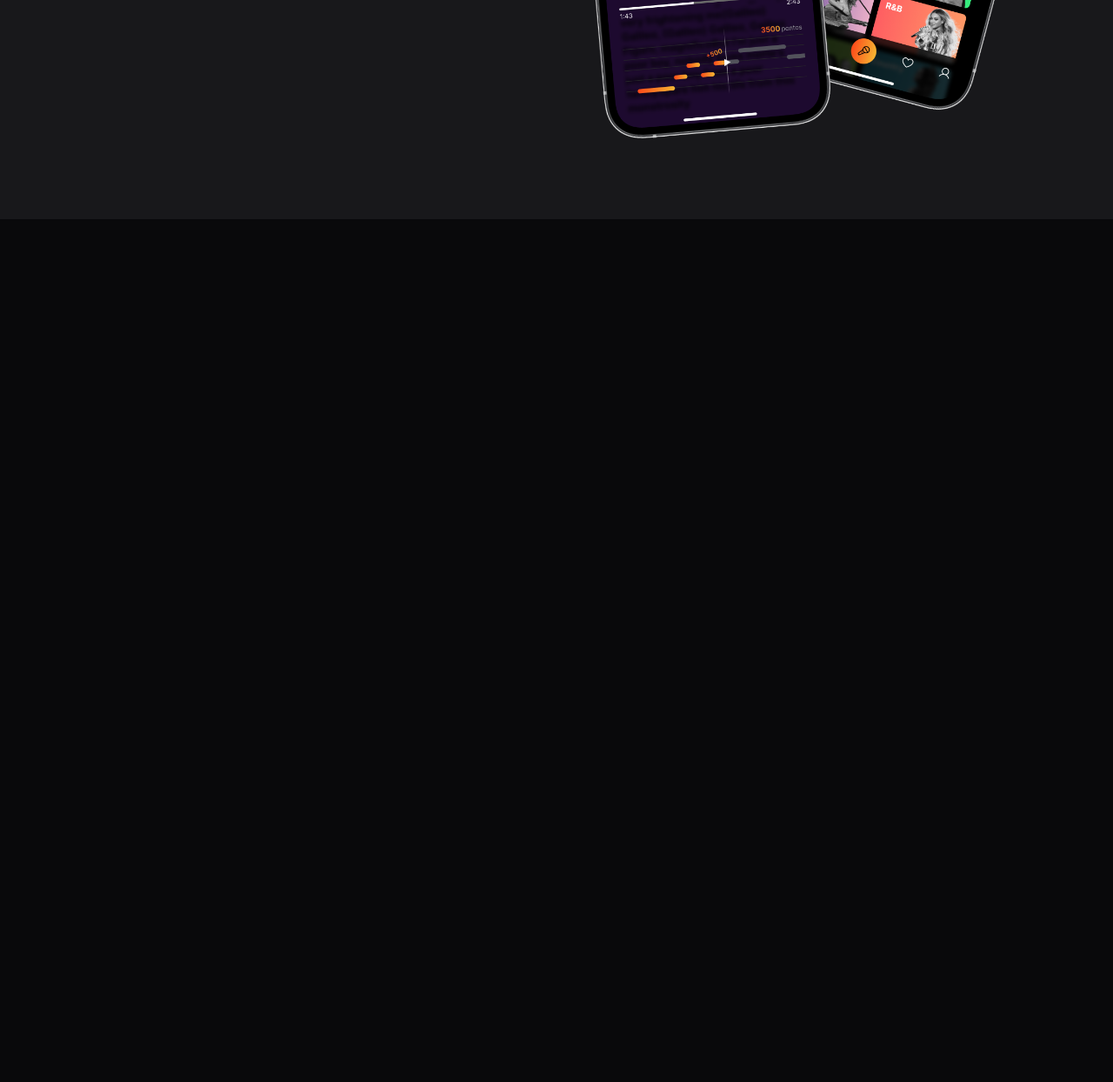
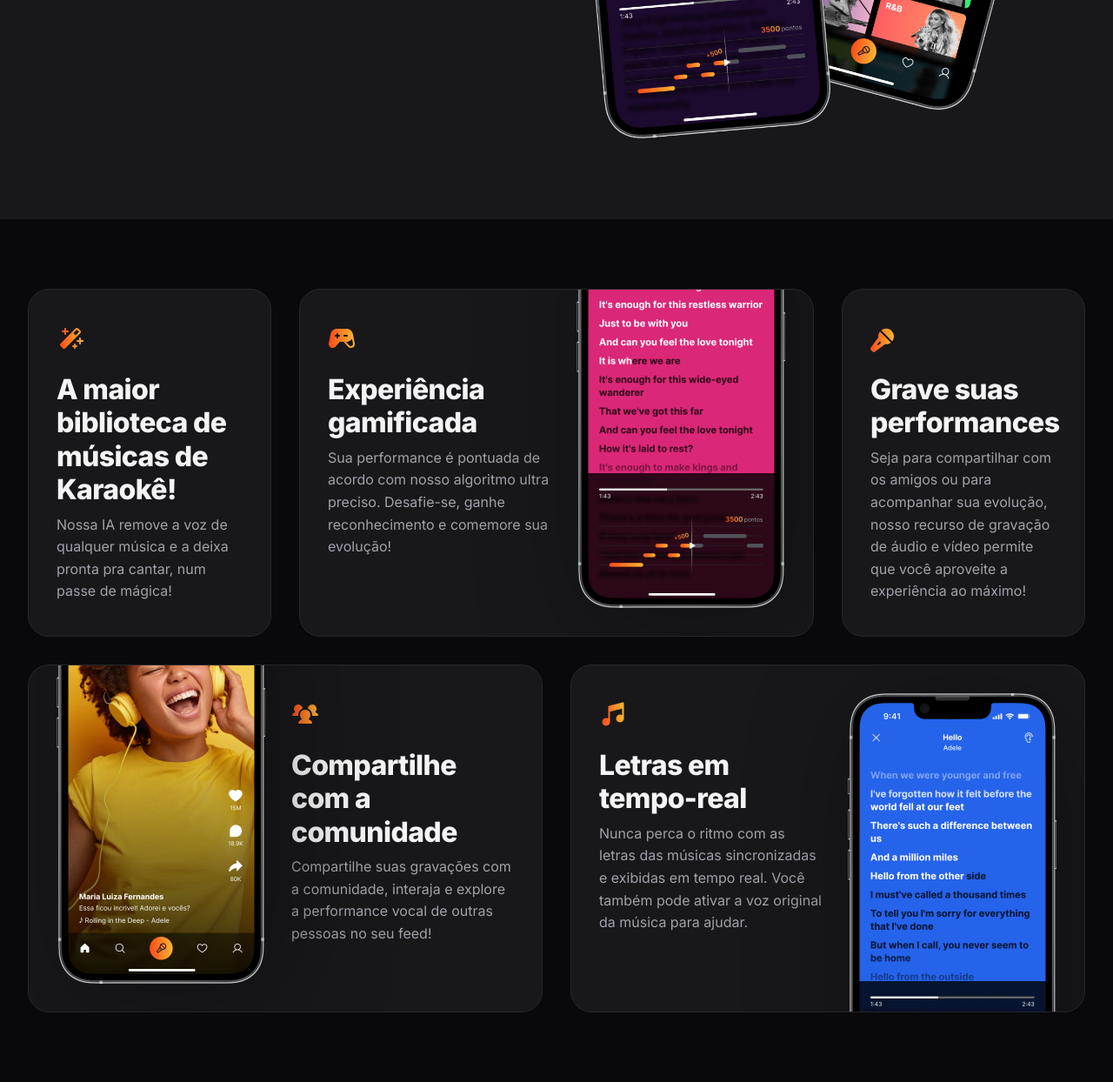
Before and after one commit to nicolasgfe/ProjetoZingenReposividades-Rocketseat, a plain HTML site: page index.html in a window 1280 px wide. Shown: the part 1415-2659 px from the top of the page at 87% size. Before the commit the page ends 1667 px from the top, so only its background shows below. Drawn offline with Linux system fonts and the light colour scheme.

Commit message:
seção features

```diff
--- a/index.html
+++ b/index.html
@@ -46,11 +46,9 @@
     <div class="container">
       <img src="assets/App mockups.png" alt="">
     </div>
-
   </section>
 
   <section id="about">
-
     <div class="container even-columns py-xl items-center">
       <div>
         <header>
@@ -67,6 +65,49 @@
       </div>
     </div>
   </section>
+
+  <section id="features">
+    <div class="cards container py-xl grid gap-1.5">
+      <div class="card py-lg px-lg">
+        <img src="assets/icons/MagicWand.svg" alt="">
+        <h3>A maior biblioteca de músicas de Karaokê!</h3>
+        <p>Nossa IA remove a voz de qualquer música e a deixa pronta pra cantar, num passe de mágica! </p>
+      </div>
+      <div class="card py-lg px-lg">
+        <div>
+          <img src="assets/icons/GameController.svg" alt="">
+          <h3>Experiência gamificada</h3>
+          <p>Sua performance é pontuada de acordo com nosso algoritmo ultra preciso. Desafie-se, ganhe reconhecimento e
+            comemore sua evolução! </p>
+        </div>
+        <img class="desktop-only" src="assets/Tela 2.png" alt="">
+      </div>
+      <div class="card py-lg px-lg">
+        <img src="assets/icons/MicrophoneStage.svg" alt="">
+        <h3>Grave suas performances</h3>
+        <p>Seja para compartilhar com os amigos ou para acompanhar sua evolução, nosso recurso de gravação de áudio e
+          vídeo permite que você aproveite a experiência ao máximo! </p>
+      </div>
+      <div class="card py-lg px-lg">
+        <div>
+          <img src="assets/icons/UsersThree.svg" alt="">
+          <h3>Compartilhe com a comunidade</h3>
+          <p>Compartilhe suas gravações com a comunidade, interaja e explore a performance vocal de outras pessoas no
+            seu feed!</p>
+        </div>
+        <img class="desktop-only" src="assets/Tela 1.png" alt="">
+      </div>
+      <div class="card py-lg px-lg">
+        <div>
+          <img src="assets/icons/MusicNotes.svg" alt="">
+          <h3>Letras em tempo-real</h3>
+          <p>Nunca perca o ritmo com as letras das músicas sincronizadas e exibidas em tempo real. Você também pode
+            ativar a voz original da música para ajudar.</p>
+        </div>
+        <img class="desktop-only" src="assets/Tela 3.png" alt="">
+      </div>
+    </div>
+  </section>
 </body>
 
 </html>
--- /dev/null
+++ b/style/cards.css
@@ -0,0 +1,9 @@
+.card {
+  background: var(--surface-color);
+  border: 1px solid var(--stroke-color);
+  border-radius: 1.5rem;
+
+  & h3 {
+    margin-top: 1rem;
+  }
+}
--- /dev/null
+++ b/style/features.css
@@ -0,0 +1,68 @@
+#features {
+  & .cards {
+    grid-template-columns: 17.5rem 1fr 1fr 17.5rem;
+    grid-template-rows: 25rem 25rem;
+    gap: 2rem;
+  }
+
+  & .card {
+    position: relative;
+    overflow: hidden;
+
+    & img.desktop-only {
+      position: absolute;
+      max-width: 15rem;
+      filter: drop-shadow(1rem 1rem 4rem rgb(0 0 0 / 0.34));
+    }
+  }
+
+  & .card:nth-child(1) {
+    grid-column: 1/2;
+  }
+
+  & .card:nth-child(2) {
+    grid-column: 2/4;
+
+    &>div {
+      max-width: 16rem;
+    }
+
+    & .desktop-only {
+      bottom: 2rem;
+      right: 2rem;
+    }
+  }
+
+  & .card:nth-child(3) {
+    grid-column: 4/5;
+  }
+
+  & .card:nth-child(4) {
+    grid-column: 1/3;
+    grid-row: 2/3;
+
+    &>div {
+      max-width: 16rem;
+      margin-left: auto;
+    }
+
+    & .desktop-only {
+      bottom: 2rem;
+      left: 2rem;
+    }
+  }
+
+  & .card:nth-child(5) {
+    grid-column: 3/5;
+    grid-row: 2/3;
+
+    &>div {
+      max-width: 16rem;
+    }
+
+    & .desktop-only {
+      top: 2rem;
+      right: 2rem;
+    }
+  }
+}
--- a/style/index.css
+++ b/style/index.css
@@ -6,3 +6,5 @@
 @import url(hero.css);
 @import url(sections.css);
 @import url(about.css);
+@import url(cards.css);
+@import url(features.css) (width >=80rem);
```
